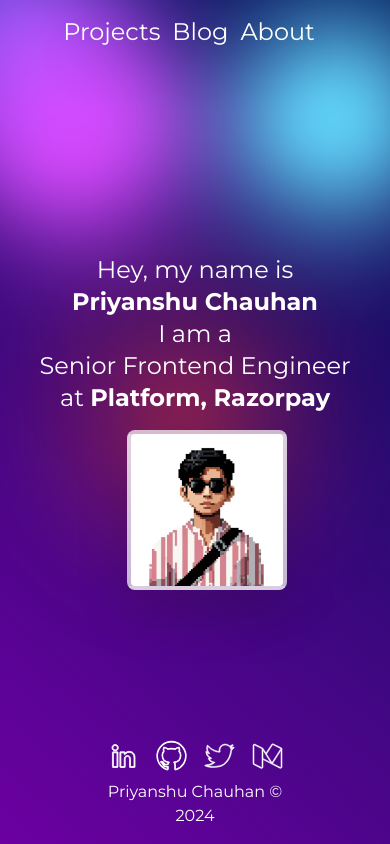
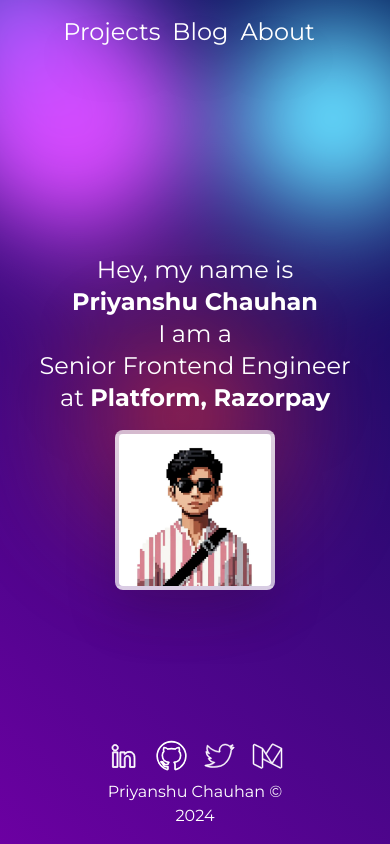
Before and after one commit to Priyanshu-C/iamstackless, a Next.js app: page / in a window 390 px wide. Built offline with nearby package versions, Linux system fonts and the light colour scheme.

Commit message:
Update image alignment in page component

```diff
--- a/app/page.tsx
+++ b/app/page.tsx
@@ -74,7 +74,7 @@ export default function Home() {
                             </div>
                         )}
 
-                        <div className="w-40 h-40 md:w-40 md:h-40 lg:w-60 lg:h-60 ml-6 mt-4 md:ml-0 md:mt-4 lg:ml-4 lg:mt-0">
+                        <div className="w-40 h-40 md:w-40 md:h-40 lg:w-60 lg:h-60 mt-4 sm:ml-0 md:ml-0 md:mt-4 lg:ml-4 lg:mt-0">
                             <img
                                 src="./images/hero-image.webp"
                                 alt="Hero Image"
```
